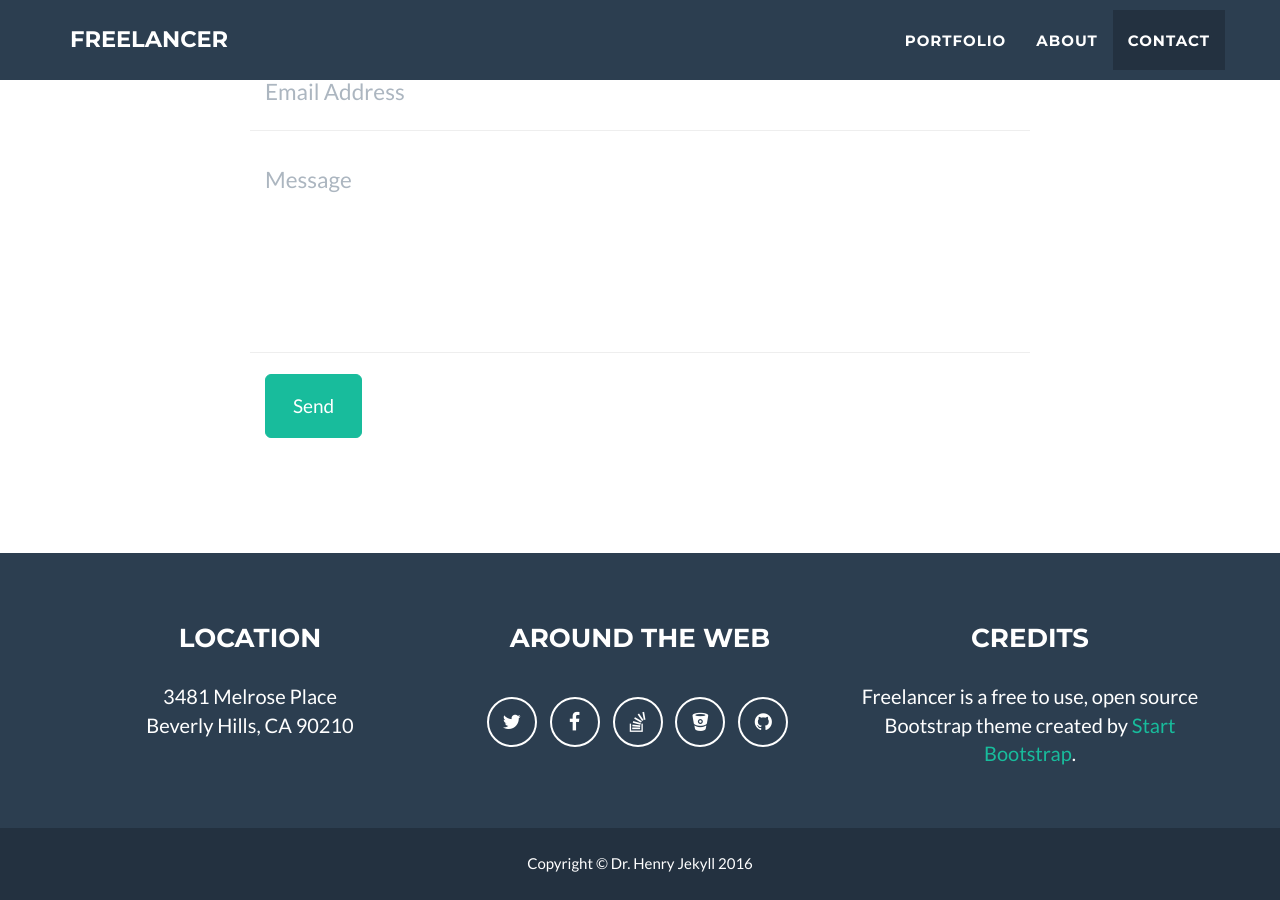
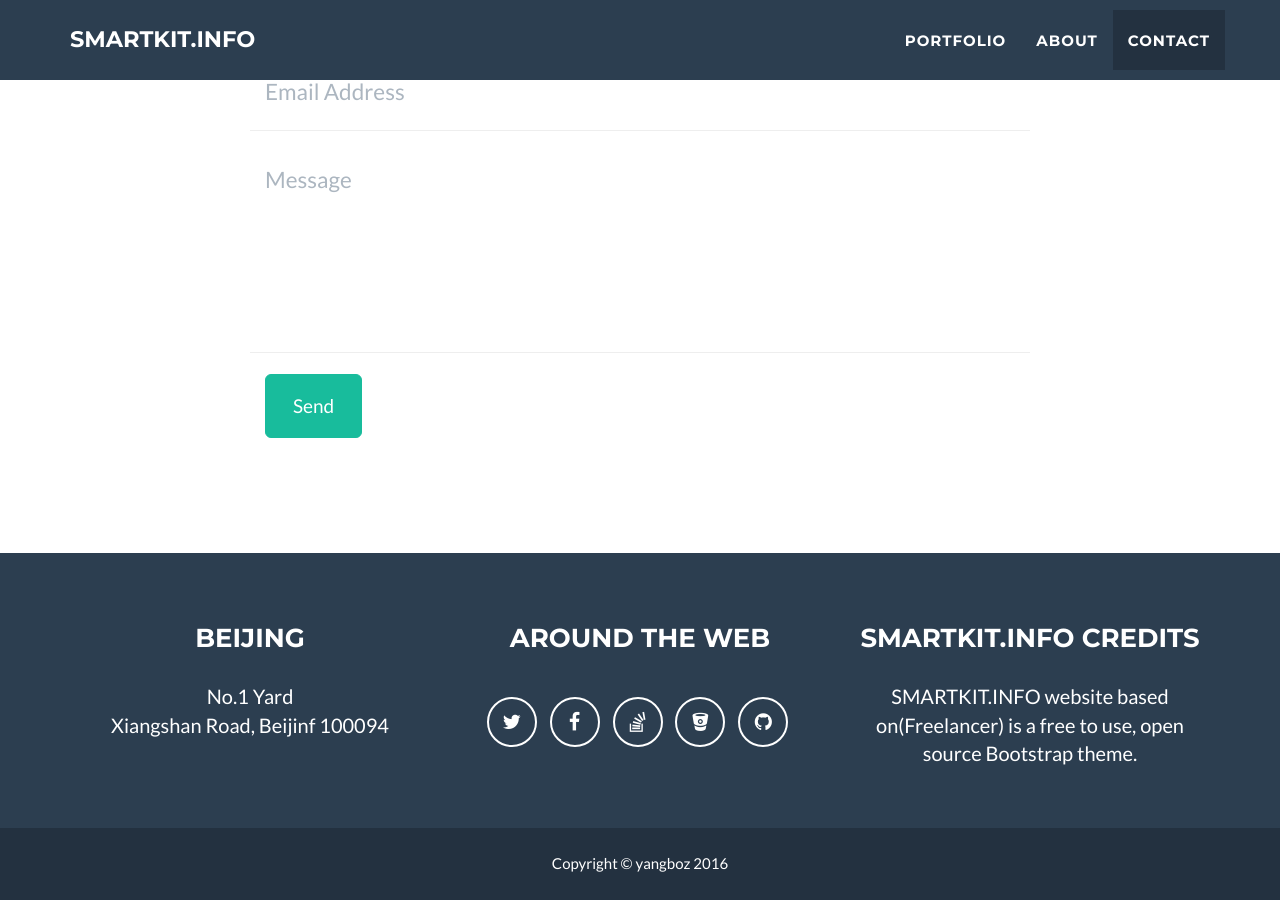
Before and after one commit to smartkit/smartkit.github.io, a Jekyll site: the page built from index.html, in a window 1280 px wide and 900 px high, scrolled down 2485 px. Built offline with Jekyll 4.4.1, drawn with Linux system fonts in a browser that asks for light colours; some of the changed text lies outside the part shown.

Commit message:
CHANGED:smartkit.info related modifications

```diff
--- a/_config.yml
+++ b/_config.yml
@@ -1,10 +1,10 @@
 # Site settings
-title: Freelancer
-email: your-email@domain.com
-url: https://example.github.io
-description: "Write an awesome description for your new site here. You can edit this line in _config.yml. It will appear in your document head meta (for Google search results) and in your feed.xml site description."
-skills: "Web Developer - Graphic Artist - User Experience Designer"
-meta_author: LastName FirstName
+title: SMARTKIT.INFO
+email: smartkit@msn.com
+url: https://smartkit.github.io
+description: "SMARTKIT.INFO"
+skills: "Big Data - Solution - Analytic - Insight"
+meta_author: yangbo zhou
 
 # Google webmaster tools
 google_verify:
@@ -20,7 +20,7 @@ contact: static
 
 # If you use disqus you need disqus shortname
 # https://help.disqus.com/customer/portal/articles/466208
-disqus_shortname: myshortname
+disqus_shortname: SMARTKIT
 
 # Color settings (hex-codes without the leading hash-tag)
 color:
@@ -31,31 +31,31 @@ color:
 
 # Footer settings
 footer:
-  copyright: Dr. Henry Jekyll
-  location: Location
+  copyright: yangboz
+  location: Beijing
   social: Around the Web
-  credits: Credits
+  credits: SMARTKIT.INFO Credits
 
 # Social networks usernames (many more available: google-plus, flickr, dribbble, pinterest, instagram, tumblr, linkedin, etc.)
 social:
   - title: twitter
-    url: http://twitter.com/jekyllrb
+    url: http://twitter.com/smartkit
   - title: facebook
-    url:
+    url: http://facebook.com/smartkit
   - title: stack-overflow
-    url: http://stackoverflow.com/questions/tagged/jekyll
+    url: http://stackoverflow.com/questions/tagged/smartkit
   - title: bitbucket
-    url: http://bitbucket.org/jekyll
+    url: http://bitbucket.org/smartkit
   - title: github
-    url: http://github.com/jekyll
+    url: http://github.com/smartkit
 
 # Postal address (add as many lines as necessary)
 address:
-  - line: 3481 Melrose Place
-  - line: Beverly Hills, CA 90210
+  - line: No.1 Yard
+  - line: Xiangshan Road, Beijinf 100094
 
 # Credits content
-credits: 'Freelancer is a free to use, open source Bootstrap theme created by <a href="http://startbootstrap.com">Start Bootstrap</a>.'
+credits: 'SMARTKIT.INFO website based on(Freelancer) is a free to use, open source Bootstrap theme.'
 
 # Build settings
 markdown: kramdown
```
Also changed, not shown: js/contact_me.js (+8 -1 lines).
